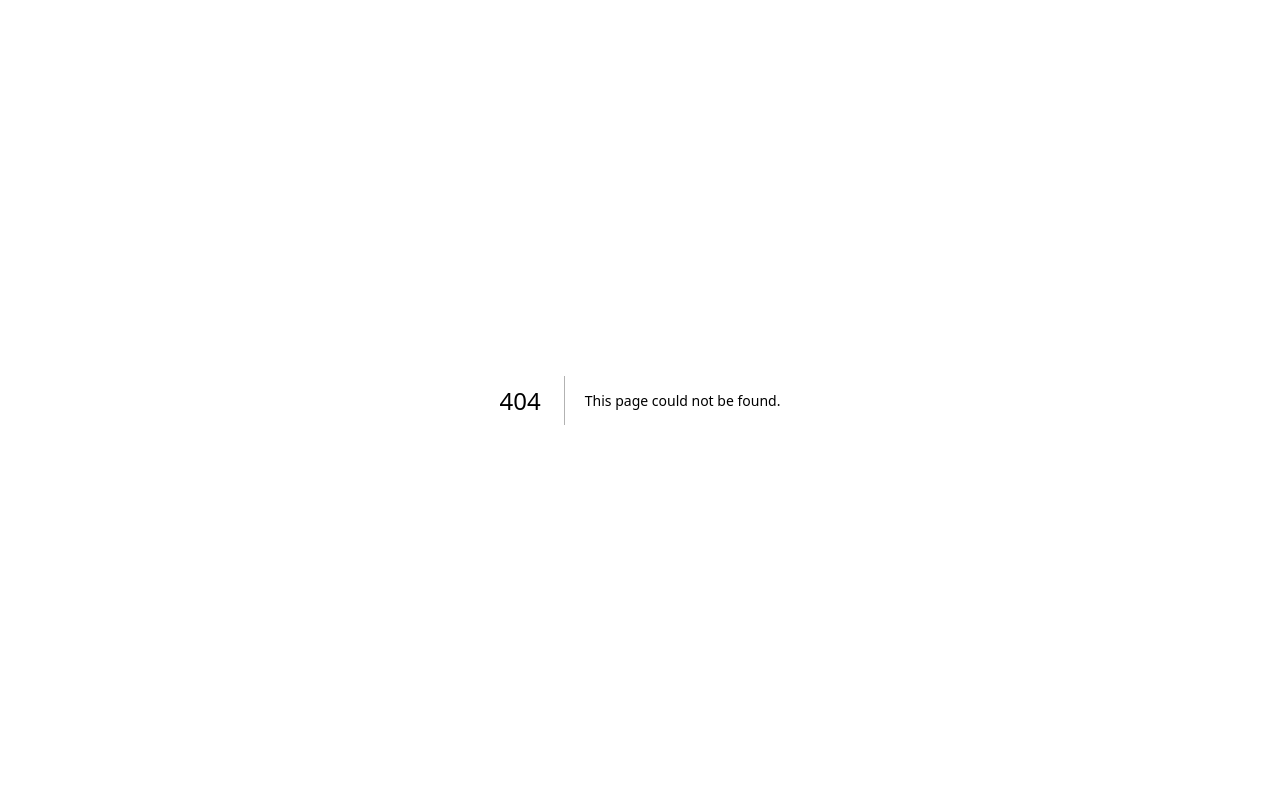
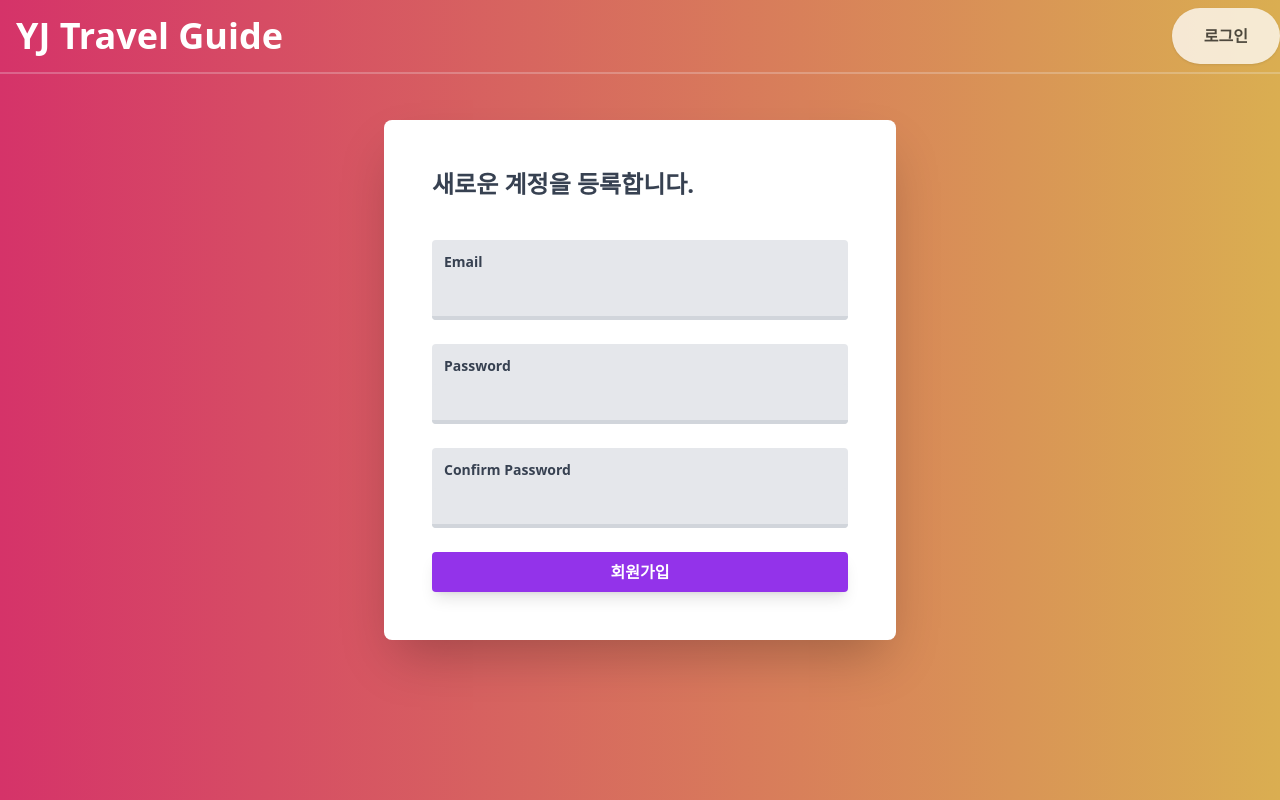
Before and after one commit to seokjin8678/tripguide-front, a Next.js app: page /signup in a window 1280 px wide. Before the commit this address had no page. Built offline with nearby package versions, Linux system fonts and the light colour scheme.

Commit message:
feat: 회원가입 페이지 추가

```diff
--- /dev/null
+++ b/pages/signup.tsx
@@ -0,0 +1,48 @@
+import React from 'react';
+import Layout from '../components/layout/Layout';
+
+interface SignUpProps {
+
+}
+
+const SignUp = (props: SignUpProps) => {
+    return (
+        <Layout>
+            <div className="body-bg min-h-screen pt-12 md:pt-20 pb-6 px-2 md:px-0">
+                <main className="bg-white max-w-lg mx-auto p-8 md:p-12 my-10 rounded-lg shadow-2xl">
+                    <section>
+                        <h3 className="font-bold text-gray-700 text-2xl">새로운 계정을 등록합니다.</h3>
+                    </section>
+
+                    <section className="mt-10">
+                        <form className="flex flex-col" method="POST" action="#">
+                            <div className="mb-6 pt-3 rounded bg-gray-200">
+                                <label className="block text-gray-700 text-sm font-bold mb-2 ml-3"
+                                       htmlFor="email">Email</label>
+                                <input type="text" id="email"
+                                       className="bg-gray-200 rounded w-full text-gray-700 focus:outline-none border-b-4 border-gray-300 focus:border-purple-600 transition duration-500 px-3 pb-3"/>
+                            </div>
+                            <div className="mb-6 pt-3 rounded bg-gray-200">
+                                <label className="block text-gray-700 text-sm font-bold mb-2 ml-3"
+                                       htmlFor="password">Password</label>
+                                <input type="password" id="password"
+                                       className="bg-gray-200 rounded w-full text-gray-700 focus:outline-none border-b-4 border-gray-300 focus:border-purple-600 transition duration-500 px-3 pb-3"/>
+                            </div>
+                            <div className="mb-6 pt-3 rounded bg-gray-200">
+                                <label className="block text-gray-700 text-sm font-bold mb-2 ml-3"
+                                       htmlFor="password">Confirm Password</label>
+                                <input type="password" id="confirmPassword"
+                                       className="bg-gray-200 rounded w-full text-gray-700 focus:outline-none border-b-4 border-gray-300 focus:border-purple-600 transition duration-500 px-3 pb-3"/>
+                            </div>
+                            <button
+                                className="bg-purple-600 hover:bg-purple-700 text-white font-bold py-2 rounded shadow-lg hover:shadow-xl transition duration-200"
+                                type="submit">회원가입
+                            </button>
+                        </form>
+                    </section>
+                </main>
+            </div>
+        </Layout>
+    );
+};
+export default SignUp;
```
